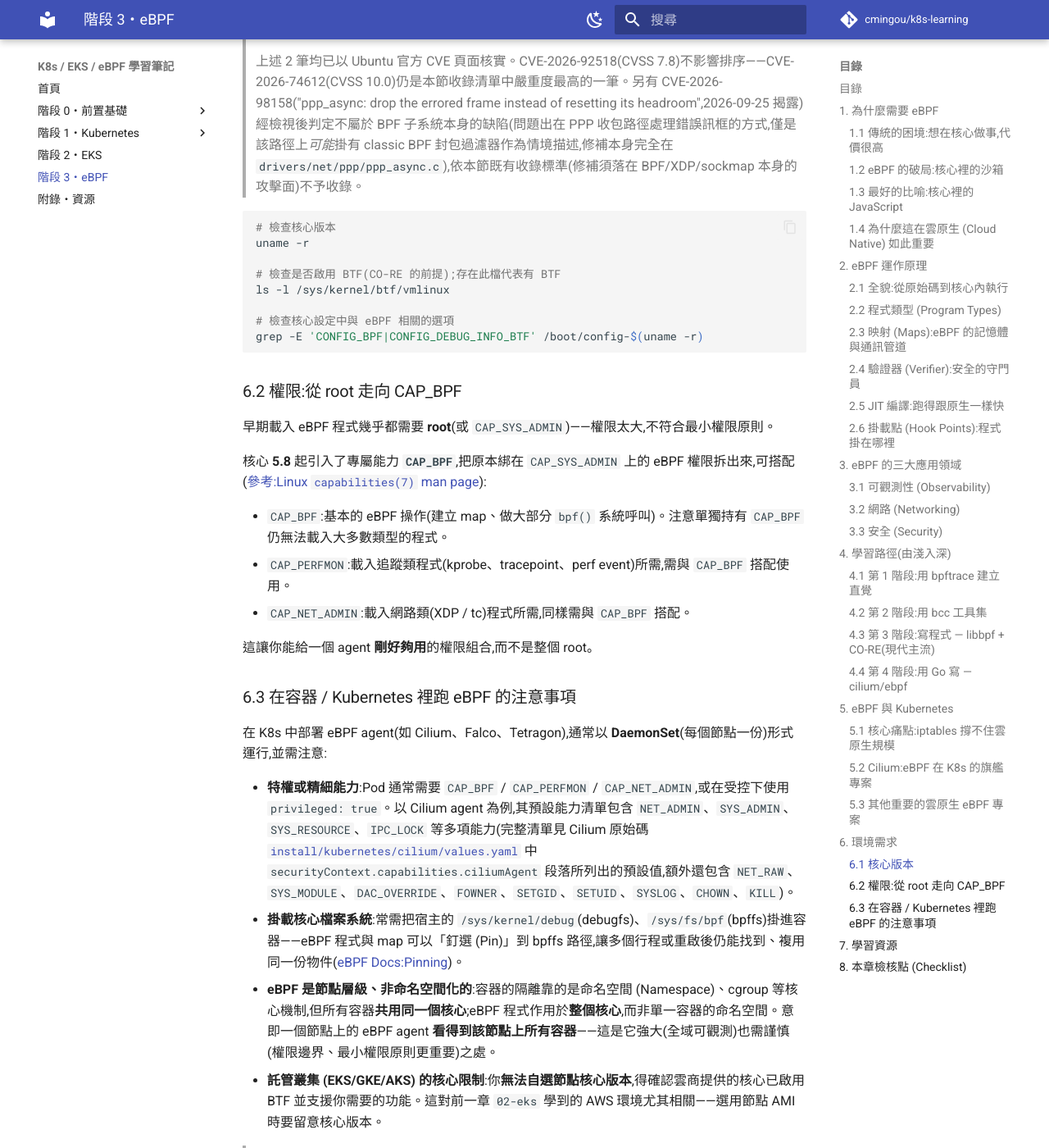
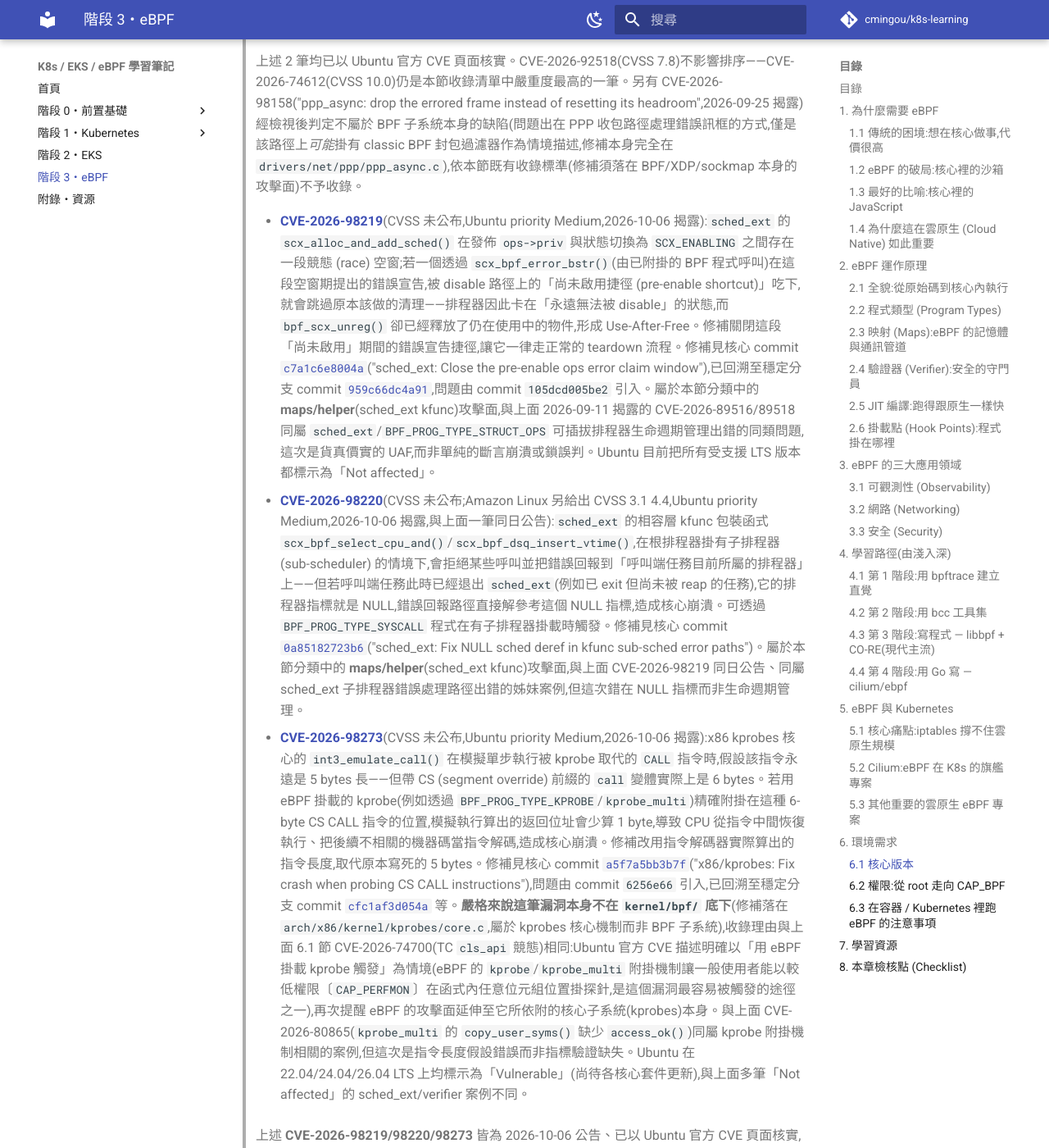
Before and after one commit to cmingou/k8s-learning, an MkDocs documentation site: the page built from docs/03-ebpf/README.md, in a window 1280 px wide and 1400 px high, scrolled down 54470 px. Shown: the whole window at 82% size. Built offline with MkDocs 1.6.1 and Material for MkDocs 9.7.7, drawn with Linux system fonts in a browser that asks for light colours; comment, search, counter and statistics services are not loaded; some of the changed text lies outside the part shown.

Commit message:
Add 3 missing BPF kernel CVEs from the 2026-10-06 disclosure batch
CVE-2026-98219 and CVE-2026-98220 are sched_ext kfunc error-path bugs
(a pre-enable error-claim UAF and a NULL deref in sub-scheduler kfunc
wrappers), fitting the existing sched_ext/struct_ops CVE series. Both
verified directly against their Ubuntu Security Notices pages.

CVE-2026-98273 is an x86 kprobes int3_emulate_call() bug (wrong 5-byte
instruction-length assumption for CS-prefixed CALL) that Ubuntu's own
advisory frames as triggered via an eBPF-attached kprobe; included with
an explicit note that the fix lands outside kernel/bpf/ proper, same
precedent as the existing CVE-2026-74700 (TC cls_api) entry.

All three disclosed 2026-10-06, the first new batch found after the
2026-09-25 batch already covered in this section.

````diff
--- a/docs/03-ebpf/README.md
+++ b/docs/03-ebpf/README.md
@@ -722,6 +722,13 @@ eBPF 的功能與核心版本**強相關**。各功能登場的大致里程碑(
 > - **[CVE-2026-92518](https://ubuntu.com/security/CVE-2026-92518)**(CVSS 7.8 High,2026-09-17 揭露,先前系統性複查遺漏):**RISC-V** 架構的 BPF JIT 在 `CONFIG_CFI_CLANG`(Clang Control Flow Integrity)開啟時,`prog->bpf_func` 進入點本身已跳過開頭的 kcfi(Kernel CFI)指令——但 tail call 的跳躍位移量計算卻把這段已跳過的 kcfi 指令長度重複計入一次,導致實際跳躍位置多跳了 4 bytes,跳過了原本用來調整堆疊指標的指令,造成核心堆疊損毀 (kernel stack corruption)。持有 `CAP_BPF`、可在 RISC-V + `CONFIG_CFI_CLANG` 核心上載入並串接 tail call 的攻擊者,有機會藉損毀的堆疊進一步破壞核心記憶體,構成權限提升或阻斷服務風險。修補見核心 commit [`34b1bb3`](https://git.kernel.org/stable/c/34b1bb33a025787e05f966e74de18cd36276f801)、[`52fb175`](https://git.kernel.org/stable/c/52fb1756ea1d2759dfef2d86245be00b05dac3a2)、[`a6e11a8`](https://git.kernel.org/stable/c/a6e11a81da3420fd37f1518d4f238c4d5784086e)("riscv, bpf: Fix kernel stack corruption in tailcall")。屬於 **JIT**(僅 RISC-V + `CONFIG_CFI_CLANG` 組合)攻擊面,是本節目前唯一一筆專屬 RISC-V 架構的 BPF CVE;僅影響同時符合「RISC-V 架構」與「啟用 `CONFIG_CFI_CLANG`」兩項條件的核心組態,一般 x86_64/ARM64 節點不受影響。
 >
 > 上述 2 筆均已以 Ubuntu 官方 CVE 頁面核實。CVE-2026-92518(CVSS 7.8)不影響排序——CVE-2026-74612(CVSS 10.0)仍是本節收錄清單中嚴重度最高的一筆。另有 CVE-2026-98158("ppp_async: drop the errored frame instead of resetting its headroom",2026-09-25 揭露)經檢視後判定不屬於 BPF 子系統本身的缺陷(問題出在 PPP 收包路徑處理錯誤訊框的方式,僅是該路徑上*可能*掛有 classic BPF 封包過濾器作為情境描述,修補本身完全在 `drivers/net/ppp/ppp_async.c`),依本節既有收錄標準(修補須落在 BPF/XDP/sockmap 本身的攻擊面)不予收錄。
+>
+> - **[CVE-2026-98219](https://ubuntu.com/security/CVE-2026-98219)**(CVSS 未公布,Ubuntu priority Medium,2026-10-06 揭露):`sched_ext` 的 `scx_alloc_and_add_sched()` 在發佈 `ops->priv` 與狀態切換為 `SCX_ENABLING` 之間存在一段競態 (race) 空窗;若一個透過 `scx_bpf_error_bstr()`(由已附掛的 BPF 程式呼叫)在這段空窗期提出的錯誤宣告,被 disable 路徑上的「尚未啟用捷徑 (pre-enable shortcut)」吃下,就會跳過原本該做的清理——排程器因此卡在「永遠無法被 disable」的狀態,而 `bpf_scx_unreg()` 卻已經釋放了仍在使用中的物件,形成 Use-After-Free。修補關閉這段「尚未啟用」期間的錯誤宣告捷徑,讓它一律走正常的 teardown 流程。修補見核心 commit [`c7a1c6e8004a`](https://git.kernel.org/stable/c/c7a1c6e8004ab12a9c9bfdcb603f60f9bf4a3cee)("sched_ext: Close the pre-enable ops error claim window"),已回溯至穩定分支 commit [`959c66dc4a91`](https://git.kernel.org/stable/c/959c66dc4a915be306c35691095c787c61dc7df9),問題由 commit `105dcd005be2` 引入。屬於本節分類中的 **maps/helper**(sched_ext kfunc)攻擊面,與上面 2026-09-11 揭露的 CVE-2026-89516/89518 同屬 `sched_ext`/`BPF_PROG_TYPE_STRUCT_OPS` 可插拔排程器生命週期管理出錯的同類問題,這次是貨真價實的 UAF,而非單純的斷言崩潰或鎖誤判。Ubuntu 目前把所有受支援 LTS 版本都標示為「Not affected」。
+> - **[CVE-2026-98220](https://ubuntu.com/security/CVE-2026-98220)**(CVSS 未公布;Amazon Linux 另給出 CVSS 3.1 4.4,Ubuntu priority Medium,2026-10-06 揭露,與上面一筆同日公告):`sched_ext` 的相容層 kfunc 包裝函式 `scx_bpf_select_cpu_and()`/`scx_bpf_dsq_insert_vtime()`,在根排程器掛有子排程器 (sub-scheduler) 的情境下,會拒絕某些呼叫並把錯誤回報到「呼叫端任務目前所屬的排程器」上——但若呼叫端任務此時已經退出 `sched_ext`(例如已 exit 但尚未被 reap 的任務),它的排程器指標就是 NULL,錯誤回報路徑直接解參考這個 NULL 指標,造成核心崩潰。可透過 `BPF_PROG_TYPE_SYSCALL` 程式在有子排程器掛載時觸發。修補見核心 commit [`0a85182723b6`](https://git.kernel.org/stable/c/0a85182723b65ad8bee8131bc38fcf0347d6679b)("sched_ext: Fix NULL sched deref in kfunc sub-sched error paths")。屬於本節分類中的 **maps/helper**(sched_ext kfunc)攻擊面,與上面 CVE-2026-98219 同日公告、同屬 sched_ext 子排程器錯誤處理路徑出錯的姊妹案例,但這次錯在 NULL 指標而非生命週期管理。
+>
+> - **[CVE-2026-98273](https://ubuntu.com/security/CVE-2026-98273)**(CVSS 未公布,Ubuntu priority Medium,2026-10-06 揭露):x86 kprobes 核心的 `int3_emulate_call()` 在模擬單步執行被 kprobe 取代的 `CALL` 指令時,假設該指令永遠是 5 bytes 長——但帶 CS (segment override) 前綴的 `call` 變體實際上是 6 bytes。若用 eBPF 掛載的 kprobe(例如透過 `BPF_PROG_TYPE_KPROBE`/`kprobe_multi`)精確附掛在這種 6-byte CS CALL 指令的位置,模擬執行算出的返回位址會少算 1 byte,導致 CPU 從指令中間恢復執行、把後續不相關的機器碼當指令解碼,造成核心崩潰。修補改用指令解碼器實際算出的指令長度,取代原本寫死的 5 bytes。修補見核心 commit [`a5f7a5bb3b7f`](https://git.kernel.org/stable/c/a5f7a5bb3b7f28ba7e4fa246775b29a0e5537255)("x86/kprobes: Fix crash when probing CS CALL instructions"),問題由 commit `6256e66` 引入,已回溯至穩定分支 commit [`cfc1af3d054a`](https://git.kernel.org/stable/c/cfc1af3d054aaabee08f1f77c441b3533b082869) 等。**嚴格來說這筆漏洞本身不在 `kernel/bpf/` 底下**(修補落在 `arch/x86/kernel/kprobes/core.c`,屬於 kprobes 核心機制而非 BPF 子系統),收錄理由與上面 6.1 節 CVE-2026-74700(TC `cls_api` 競態)相同:Ubuntu 官方 CVE 描述明確以「用 eBPF 掛載 kprobe 觸發」為情境(eBPF 的 `kprobe`/`kprobe_multi` 附掛機制讓一般使用者能以較低權限〔`CAP_PERFMON`〕在函式內任意位元組位置掛探針,是這個漏洞最容易被觸發的途徑之一),再次提醒 eBPF 的攻擊面延伸至它所依附的核心子系統(kprobes)本身。與上面 CVE-2026-80865(`kprobe_multi` 的 `copy_user_syms()` 缺少 `access_ok()`)同屬 kprobe 附掛機制相關的案例,但這次是指令長度假設錯誤而非指標驗證缺失。Ubuntu 在 22.04/24.04/26.04 LTS 上均標示為「Vulnerable」(尚待各核心套件更新),與上面多筆「Not affected」的 sched_ext/verifier 案例不同。
+>
+> 上述 **CVE-2026-98219/98220/98273** 皆為 2026-10-06 公告、已以 Ubuntu 官方 CVE 頁面核實,是本節目前最新收錄的項目,確認無 2026-09-25 之後、2026-10-06 之前的遺漏批次。CVE-2026-74612(CVSS 10.0)仍是本節收錄清單中嚴重度最高的一筆。
 
 ```bash
 # 檢查核心版本
````
